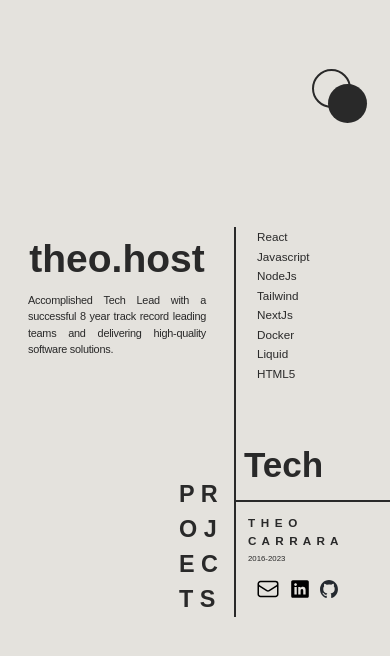
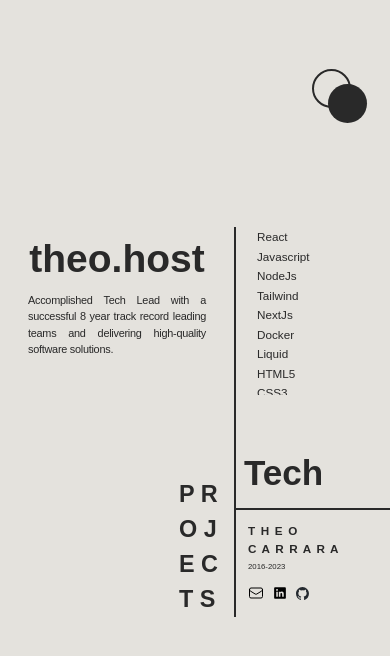
Before and after one commit to Timer00/minimal-portfolio, a Next.js app: page / in a window 390 px wide. Shown: the top 656 px of the page. Built offline with nearby package versions, Linux system fonts and the light colour scheme; a web font is replaced by a local one.

Commit message:
Improve social icons size in mobile

```diff
--- a/src/sections/Tech.tsx
+++ b/src/sections/Tech.tsx
@@ -38,25 +38,25 @@
           <div className="m-3 mt-1 text-[2vw] sm:m-5 sm:mt-3 sm:text-[1.3vw]">
             {fromYear}-{new Date().getFullYear()}
           </div>
-          <div className="ml-5 flex items-center gap-2">
+          <div className="ml-3 sm:ml-5 flex items-center gap-2">
             <a
               href="mailto:theo@codicem.dev"
             >
-              <img src="/email.svg" alt="Email" className="h-6 w-6" />
+              <img src="/email.svg" alt="Email" className="w-4 h-4 sm:h-6 sm:w-6" />
             </a>
             <a
               href="https://www.linkedin.com/in/theocarrara/"
               target="_blank"
               rel="noopener noreferrer"
             >
-              <img src="/linkedin.svg" alt="LinkedIn" className="h-6 w-6" />
+              <img src="/linkedin.svg" alt="LinkedIn" className="w-4 h-4 sm:h-6 sm:w-6" />
             </a>
             <a
               href="https://github.com/Timer00"
               target="_blank"
               rel="noopener noreferrer"
             >
-              <img src="/github.svg" alt="GitHub" className="h-[18px] w-[18px]" />
+              <img src="/github.svg" alt="GitHub" className="h-[13px] w-[13px] sm:h-[18px] sm:w-[18px]" />
             </a>
           </div>
         </div>
```
